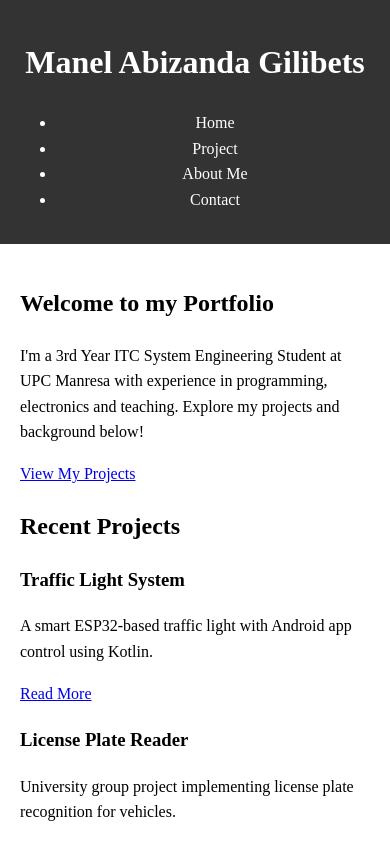
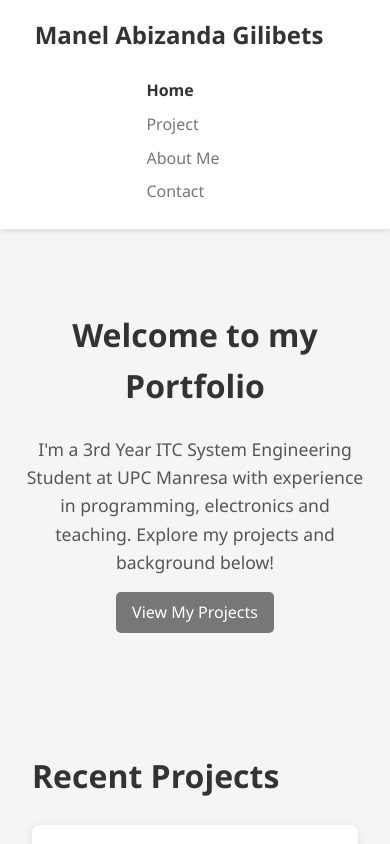
Before and after one commit to Manel2005/portfolio-website, a plain HTML site: page index.html in a window 390 px wide. Shown: the top 844 px of the page. Drawn offline with Linux system fonts and the light colour scheme.

Commit message:
style: adjust spacing for project-card headings and center hero button

```diff
--- a/css/style.css
+++ b/css/style.css
@@ -1,33 +1,209 @@
-body {
-    font-family: Times New Roman, Times New Roman, serif;
+:root {
+    --color-bg: #f5f5f5;
+    --color-primary: #333333;
+    --color-secondary: #555555;
+    --color-accent: #777777;
+    --color-light: #ffffff;
+    --font-main: 'Segoe UI', Tahoma, Geneva, Verdana;
+}
+
+* {
     margin: 0;
     padding: 0;
+    box-sizing: border-box;
+}
+
+body {
+    font-family: var(--font-main), sans-serif;
+    background-color: var(--color-bg);
+    color: var(--color-primary);
     line-height: 1.6;
 }
 
-header {
-    background: #333;
-    color: #fff;
-    padding: 1rem;
-    text-align: center;
-}
-
-nav a {
-    color: #fff;
-    margin: 0 10px;
+a {
+    color: var(--color-accent);
     text-decoration: none;
 }
 
-nav a:hover {
+a:hover {
     text-decoration: underline;
 }
 
-main {
-    padding: 20px;
+header {
+    display: flex;
+    flex-direction: column;
+    align-items: center;
+    background-color: var(--color-light);
+    padding: 1rem 2rem;
+    box-shadow: 0 2px 5px rgba(0, 0, 0, 0.1);
+}
+
+header h1 {
+    display: inline-block;
+    margin-right: 2rem;
+    margin-bottom: 0.5rem;
+    font-size: 1.5rem;
+}
+
+header nav ul {
+    list-style: none;
+    display: inline-block;
+}
+
+header nav ul li {
+    display: inline;
+    margin-right: 1.5rem;
+}
+
+header nav ul li a.active {
+    font-weight: bold;
+    color: var(--color-primary);
+}
+
+section {
+    padding: 3rem 2rem;
+    max-width: 1200px;
+    margin: 0 auto;
+}
+
+h2 {
+    margin-top: 2rem;
+    margin-bottom: 1.5rem;
+    font-size: 2rem;
+    color: var(--color-primary);
+}
+
+h3 {
+    margin-top: 1.5rem;
+    margin-bottom: 1rem;
+    color: var(--color-primary);
+}
+
+.hero {
+    text-align: center;
+    padding: 4rem 2rem 2rem 2rem;
+}
+
+.hero p {
+    font-size: 1.2rem;
+    color: var(--color-secondary);
+    margin-bottom: 1rem;
+}
+
+.hero .btn {
+    display: inline-block;
+    justify-content: center;
+    margin-bottom: 1rem;
+}
+
+section.projects{
+    padding-top: 2rem;
+    padding-bottom: 3rem;
+}
+
+.projects h2 {
+    margin-top: 0;
+    margin-bottom: 2rem;
+}
+
+.projects-grid {
+    display: grid;
+    grid-template-columns: repeat(auto-fit, minmax(250px, 1fr));
+    gap: 2rem;,
+}
+
+.project-card {
+    background-color: var(--color-light);
+    padding: 1.5rem;
+    border-radius: 8px;
+    box-shadow: 0 2px 8px rgba(0, 0, 0, 0.1);
+    transition: transform 0.2s, box-shadow 0.2s;
+}
+
+.project-card:hover {
+    transform: translateY(-5px);
+    box-shadow: 0 4px 12px rgba(0, 0, 0, 0.2);
+}
+
+.project-card h3 {
+    margin-top: 0;
+    margin-bottom: 0.5rem;
+    color: var(--color-primary);
+}
+
+.project-card p {
+    margin-bottom: 1rem;
+}
+
+.btn {
+    display: inline-block;
+    background-color: var(--color-accent);
+    color: var(--color-light);
+    padding: 0.5rem 1rem;
+    border-radius: 5px;
+    transition: background-color 0.2s;
+}
+
+.btn:hover {
+    background-color: var(--color-primary);
+}
+
+form {
+    display: flex;
+    flex-direction: column;
+    gap: 1rem;
+}
+
+form input,
+form textarea {
+    padding: 0.8rem;
+    border: 1px solid #ccc;
+    border-radius: 5px;
+    font-family: var(--font-main), sans-serif;
+    font-size: 1rem;
+}
+
+form textarea {
+    resize: vertical;
+}
+
+form button {
+    width: fit-content;
 }
 
 footer {
-    background: #f4f4f4;
     text-align: center;
-    padding: 10px;
+    padding: 2rem;
+    background-color: var(--color-light);
+    color: var(--color-secondary);
+    margin-top: 2rem;
 }
+
+@media(max-width: 768px) {
+    header nav ul {
+        display: flex;
+        flex-direction: column;
+        margin-top: 1rem;
+    }
+
+    header nav ul li {
+        margin-bottom: 0.5rem;
+    }
+
+    .hero {
+        padding: 3rem 1.5rem 1.5rem 1.5rem;
+    }
+
+    .hero p {
+        font-size: 1.1rem;
+    }
+
+    .hero .btn {
+        margin-bottom: 0.8rem;
+    }
+
+    section.projects {
+        padding-top: 1.5rem;
+        padding-bottom: 2rem;
+    }
+}
```
